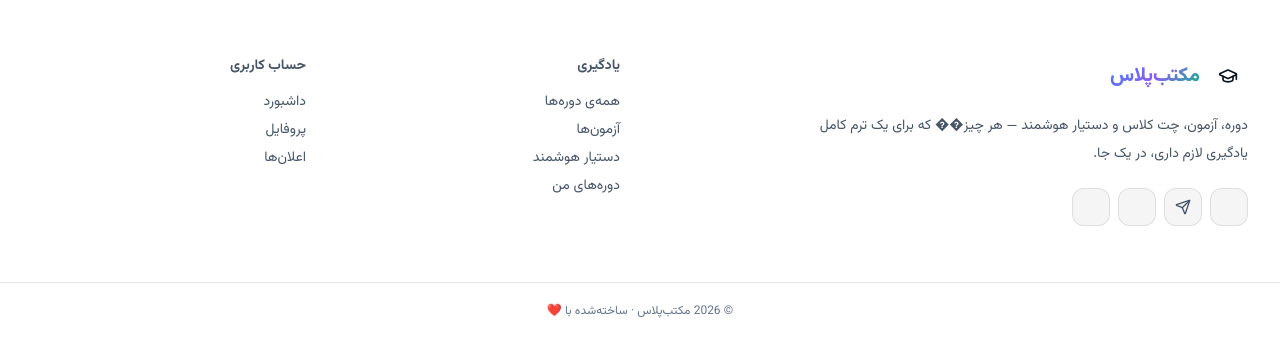
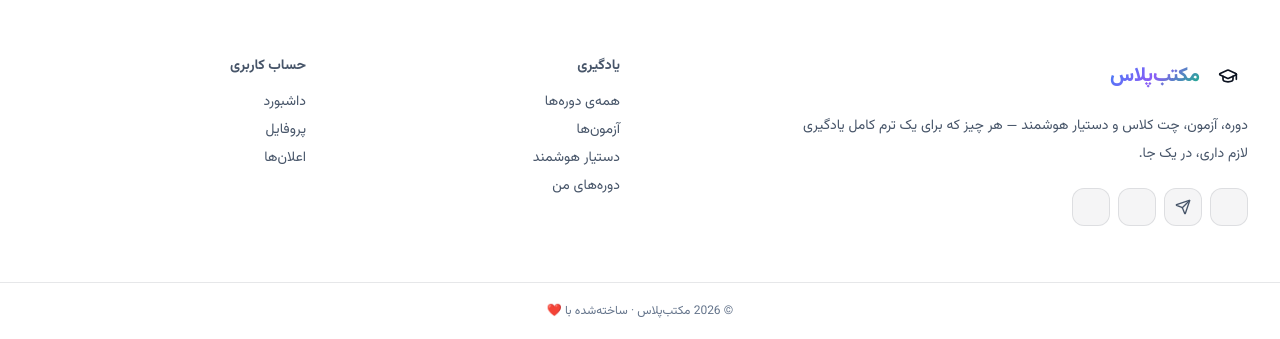
Before and after one commit to mohammadreza829/django_SchoolManagementSystem, a Django app: page /accounts/dashboard/ in a window 1280 px wide. Shown: the part 969-1308 px from the top of the page. Run offline with Django 5.2, Linux system fonts and the light colour scheme; the visitor is signed in with stand-in values (Sample User, id 1); data that the repository does not hold is empty; some libraries are stand-ins or nearby versions.

Commit message:
درست کردن اشتباه تایپی بیس

```diff
--- a/templates/base.html
+++ b/templates/base.html
@@ -203,7 +203,7 @@
             <span class="w-10 h-10 rounded-2xl brand-badge grid place-items-center text-white"><i data-lucide="graduation-cap" class="w-5 h-5"></i></span>
             <span class="text-xl font-extrabold grad-text">مکتب‌پلاس</span>
           </div>
-          <p class="text-sm text-slate-400 leading-7 max-w-md">دوره، آزمون، چت کلاس و دستیار هوشمند — هر چیز�� که برای یک ترم کامل یادگیری لازم داری، در یک جا.</p>
+          <p class="text-sm text-slate-400 leading-7 max-w-md">دوره، آزمون، چت کلاس و دستیار هوشمند — هر چیز که برای یک ترم کامل یادگیری لازم داری، در یک جا.</p>
           <div class="flex gap-2 mt-5">
             <a class="icon-btn" href="#" title="اینستاگرام"><i data-lucide="instagram" class="w-4 h-4"></i></a>
             <a class="icon-btn" href="#" title="تلگرام"><i data-lucide="send" class="w-4 h-4"></i></a>
```
